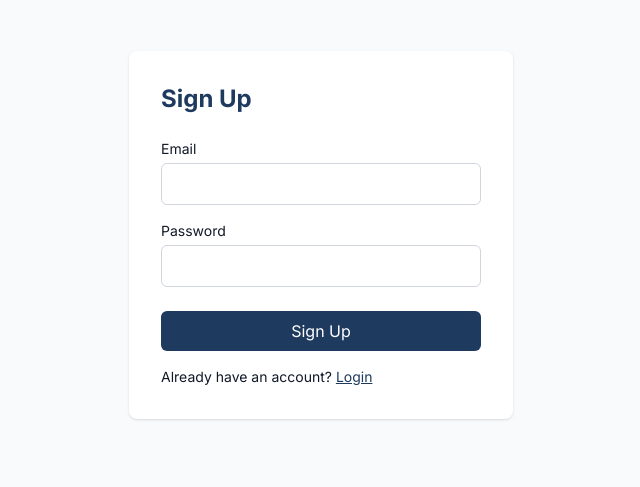
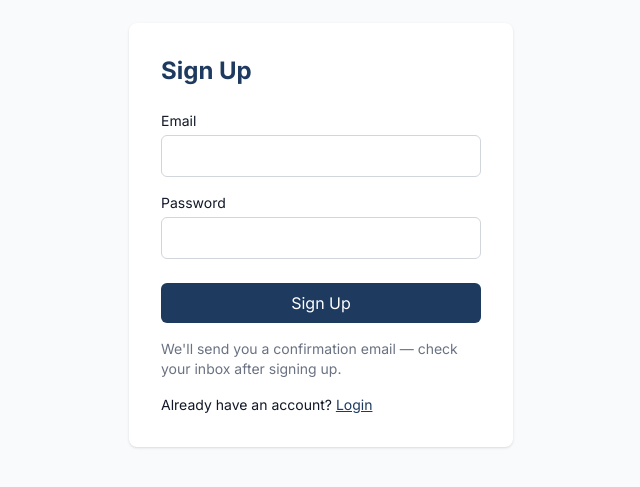
Before and after one commit to srianiruddhsankar-byte/subvault, a Next.js app: page /signup in a window 1280 px wide. Shown: the part 165-652 px from the top of the page, without its empty margins (319-959 px from the left). Built offline with nearby package versions, Linux system fonts and the light colour scheme; no server answers.

Commit message:
Add signup confirmation email notice

```diff
--- a/app/signup/page.tsx
+++ b/app/signup/page.tsx
@@ -65,6 +65,9 @@ export default function SignupPage() {
             {loading ? 'Signing up...' : 'Sign Up'}
           </button>
         </form>
+        <p className="mt-4 text-sm text-gray-500">
+          We&apos;ll send you a confirmation email — check your inbox after signing up.
+        </p>
         <p className="mt-4 text-sm text-foreground">
           Already have an account?{' '}
           <a href="/login" className="text-navy underline">
```
